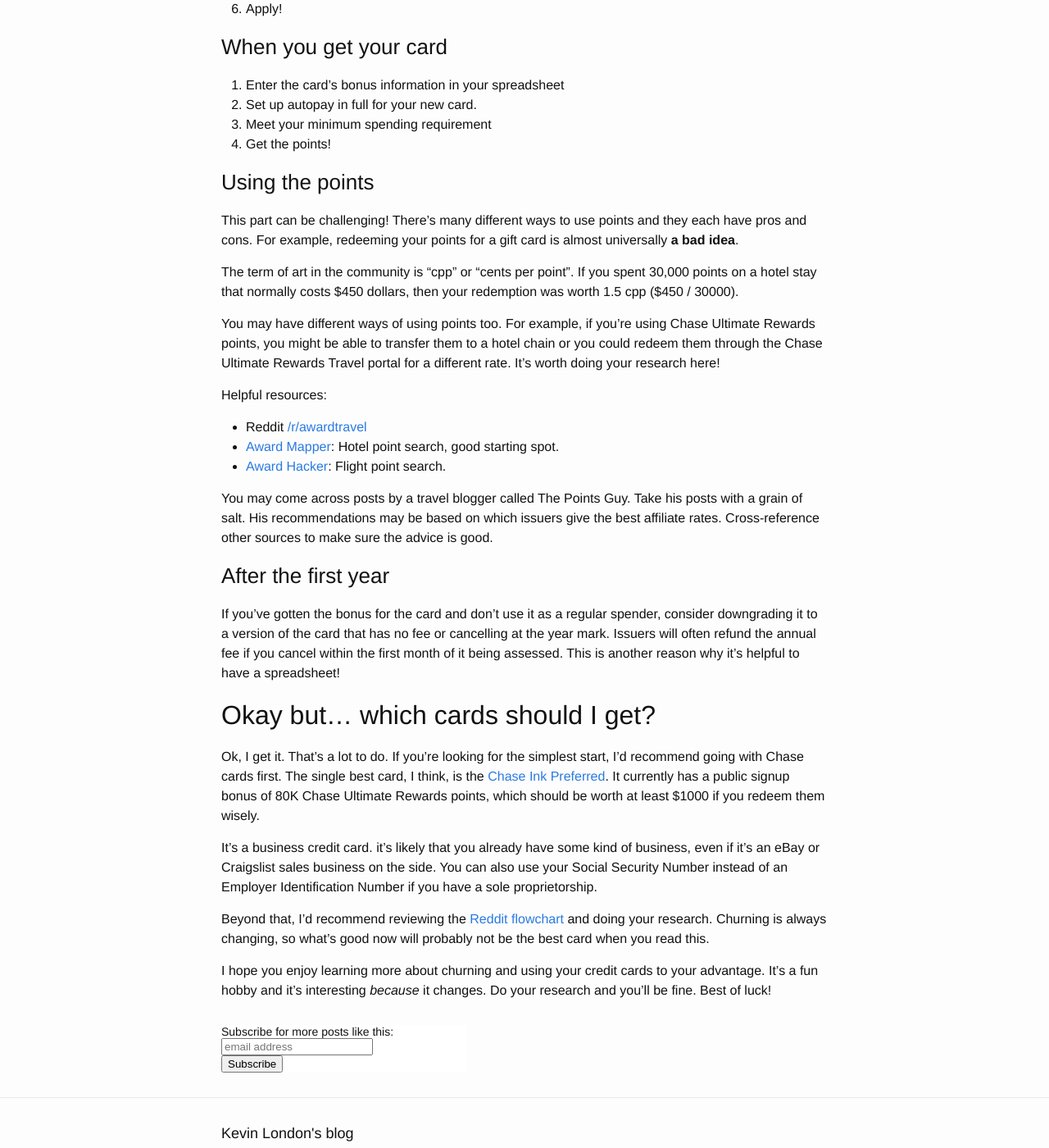
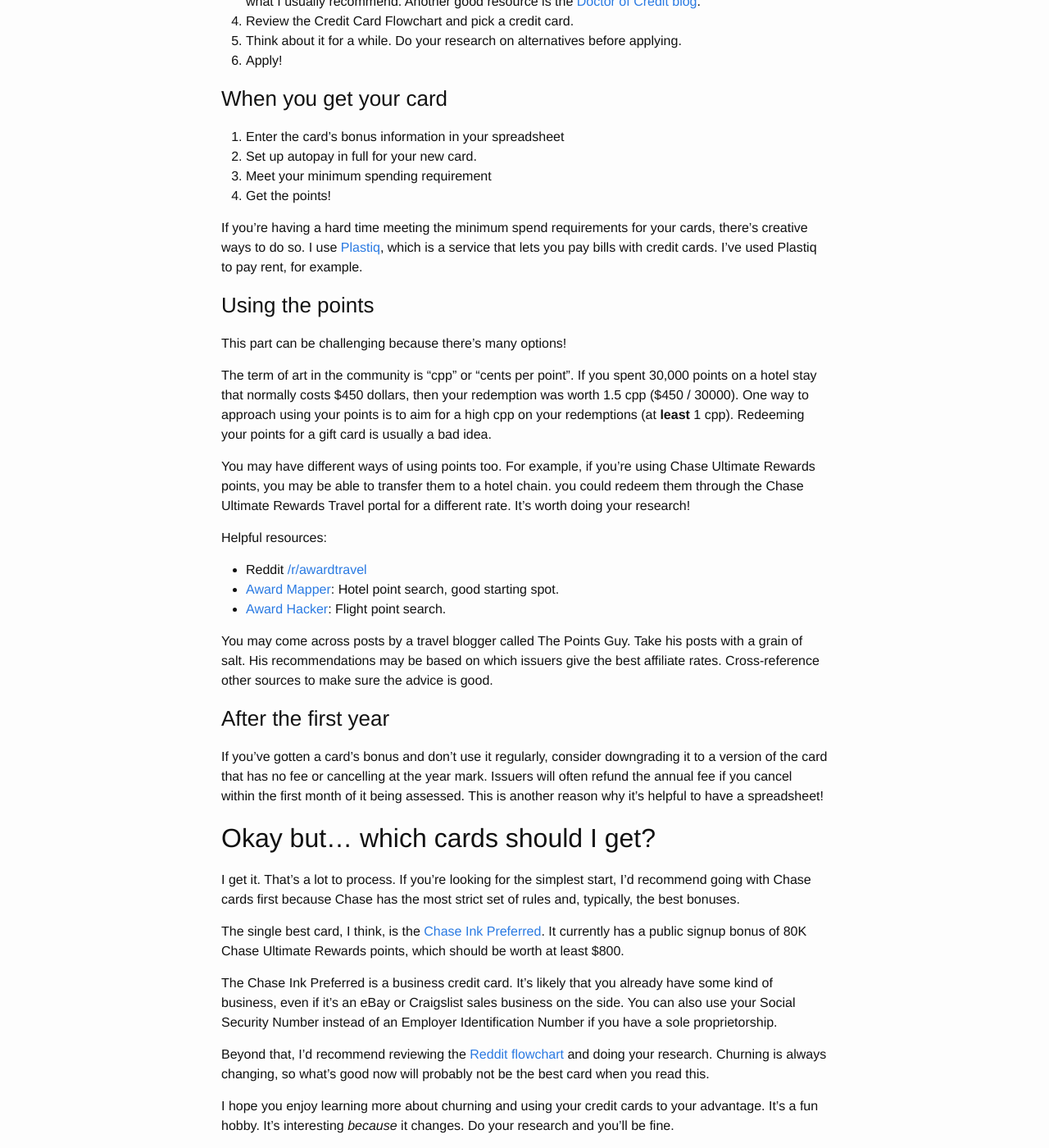
Before and after one commit to kevinlondon/kevinlondon.github.io, a Jekyll site: the page built from _posts/2018-06-23-intro-to-churning.md, in a window 1280 px wide and 1400 px high, scrolled down 1758 px. Shown: the whole window at 82% size. Built offline with Jekyll 4.4.1, drawn with Linux system fonts in a browser that asks for light colours; comment, search, counter and statistics services are not loaded; some of the changed text lies outside the part shown.

Commit message:
Updating churning post again

```diff
--- a/_posts/2018-06-23-intro-to-churning.md
+++ b/_posts/2018-06-23-intro-to-churning.md
@@ -72,18 +72,21 @@ card bonuses.
 
 ## How do I start?
 
+Let's cover some of the basics. This is not intended to be an exhaustive guide.
+My goal is to give you the basic tools to learn more and educate yourself hobby.
+
 ### Preparation
 
 1. Make sure you have no outstanding credit card debt. (See above caveats).
-2. Read Reddit's [/r/churning](https://www.reddit.com/r/churning) community.
+2. Think about what kind of rewards you're interested in. Do you prefer cashback
+   or travel? How about airfare vs hotels?
+3. Read Reddit's [/r/churning](https://www.reddit.com/r/churning) community.
    They have a wonderful [Credit Card
    Flowchart](https://www.reddit.com/r/churning/comments/6wzkwj/faq_credit_card_recommendation_flowchart/)
    that covers what I usually recommend. Another good resource is the [Doctor of
    Credit blog](https://www.doctorofcredit.com).
-3. Think about what kind of rewards you're interested in. Do you prefer cashback
-   or travel? How about airfare vs hotels?
-4. Review the Credit Card Flowchart above and pick a credit card.
-5. Think about it for a while, make sure you do your reading before you start.
+4. Review the Credit Card Flowchart and pick a credit card.
+5. Think about it for a while. Do your research on alternatives before applying.
 6. Apply!
 
 ### When you get your card
@@ -93,20 +96,25 @@ card bonuses.
 3. Meet your minimum spending requirement
 4. Get the points!
 
+If you're having a hard time meeting the minimum spend requirements for your
+cards, there's creative ways to do so. I use [Plastiq](http://plastiq.com/),
+which is a service that lets you pay bills with
+credit cards. I've used Plastiq to pay rent, for example.
+
 ### Using the points
 
-This part can be challenging! There's many different ways to use points and they
-each have pros and cons. For example, redeeming your points for a gift card is
-almost universally **a bad idea**.
+This part can be challenging because there's many options!
 
 The term of art in the community is "cpp" or "cents per point". If you spent
 30,000 points on a hotel stay that normally costs $450 dollars, then your
-redemption was worth 1.5 cpp ($450 / 30000).
+redemption was worth 1.5 cpp ($450 / 30000). One way to approach using your
+points is to aim for a high cpp on your redemptions (at **least** 1 cpp).
+Redeeming your points for a gift card is usually a bad idea.
 
 You may have different ways of using points too. For example, if you're using
-Chase Ultimate Rewards points, you might be able to transfer them to a hotel
-chain or you could redeem them through the Chase Ultimate Rewards Travel portal
-for a different rate. It's worth doing your research here!
+Chase Ultimate Rewards points, you may be able to transfer them to a hotel
+chain. you could redeem them through the Chase Ultimate Rewards Travel portal
+for a different rate. It's worth doing your research!
 
 Helpful resources:
 
@@ -122,7 +130,7 @@ advice is good.
 
 ### After the first year
 
-If you've gotten the bonus for the card and don't use it as a regular spender,
+If you've gotten a card's bonus and don't use it regularly,
 consider downgrading it to a version of the card that has no fee or cancelling
 at the year mark. Issuers will often refund the annual fee if you cancel within
 the first month of it being assessed. This is another reason why it's helpful to
@@ -130,15 +138,18 @@ have a spreadsheet!
 
 ## Okay but... which cards should I get?
 
-Ok, I get it. That's a lot to do. If you're looking for the simplest start, I'd
-recommend going with Chase cards first. The single best card, I think, is the
+I get it. That's a lot to process. If you're looking for the simplest start, I'd
+recommend going with Chase cards first because Chase has the most strict set of
+rules and, typically, the best bonuses.
+
+The single best card, I think, is the
 [Chase Ink
 Preferred](https://creditcards.chase.com/small-business-credit-cards/ink-business-preferred).
 It currently has a public signup bonus of 80K Chase Ultimate Rewards points,
-which should be worth at least $1000 if you redeem them wisely.
+which should be worth at least $800.
 
-It's a business
-credit card. it's likely that you already have some kind of business, even
+The Chase Ink Preferred is a business
+credit card. It's likely that you already have some kind of business, even
 if it's an eBay or Craigslist sales business on the side. You can also use your
 Social Security Number instead of an Employer Identification Number if you have
 a sole proprietorship.
@@ -149,5 +160,7 @@ and doing your research. Churning is always changing, so what's good now will
 probably not be the best card when you read this.
 
 I hope you enjoy learning more about churning and using your credit cards to
-your advantage. It's a fun hobby and it's interesting *because* it changes. Do
-your research and you'll be fine. Best of luck!
+your advantage. It's a fun hobby. It's interesting *because* it changes. Do
+your research and you'll be fine.
+
+Best of luck!
```
